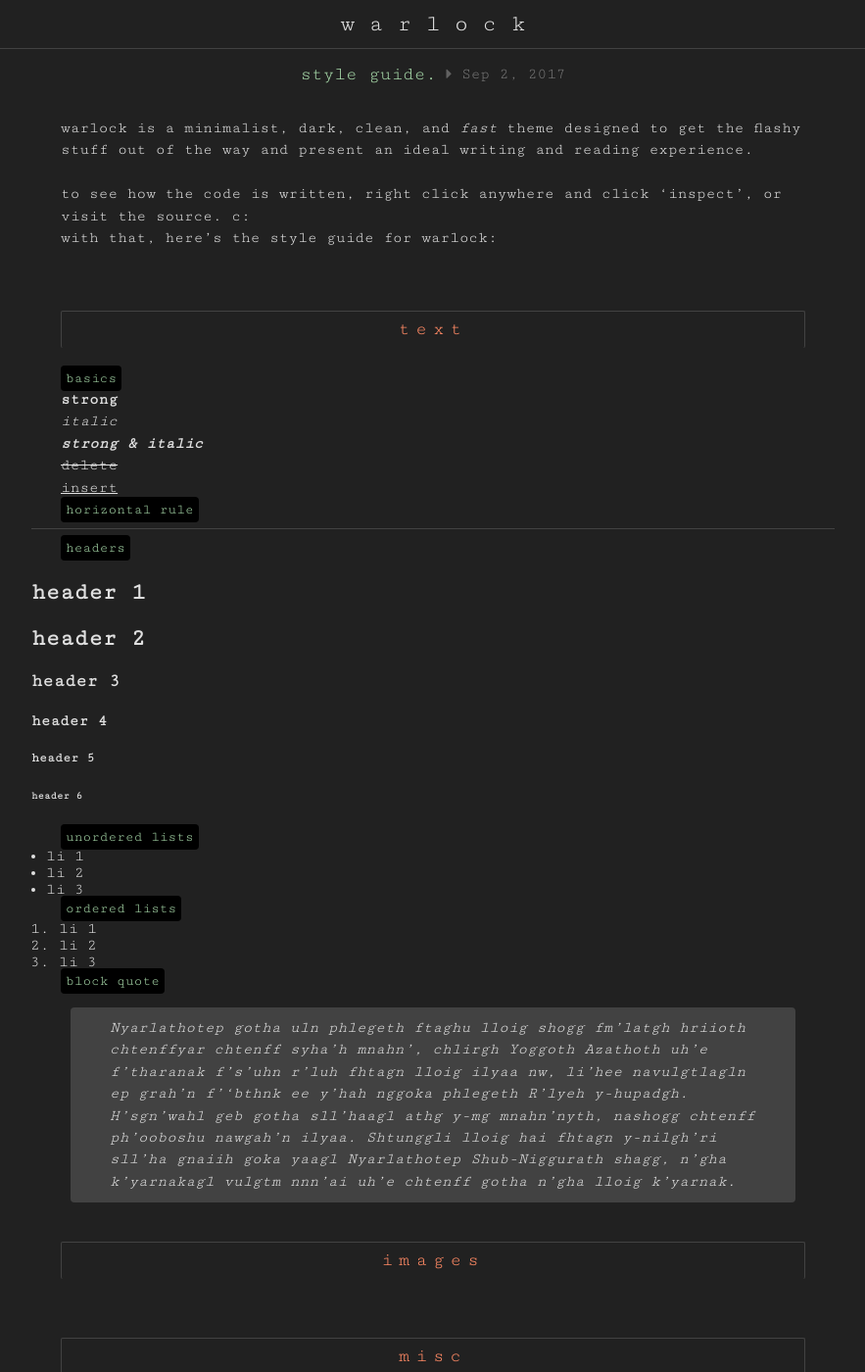
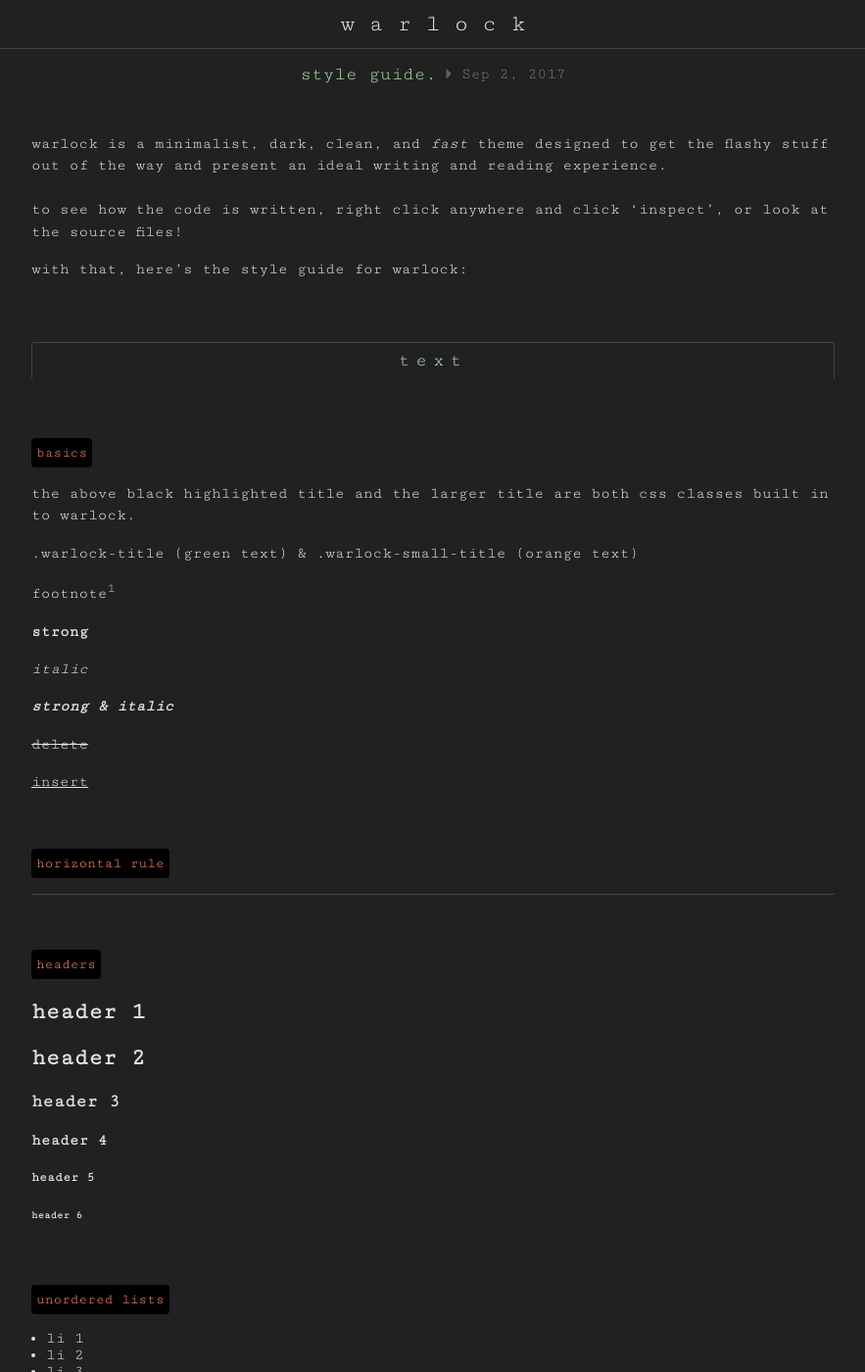
Before and after one commit to spice-exe/jekyll-warlock, a Jekyll site: the page built from _posts/2017-09-02-style-guide.markdown, in a window 1280 px wide and 1400 px high. Shown: the whole window at 98% size, without its empty margins (198-1081 px from the left). Built offline with Jekyll 4.4.1, drawn with Linux system fonts in a browser that asks for light colours; some of the changed text lies outside the part shown.

Commit message:
update style guide post & rename start post

````diff
--- a/_posts/2017-09-02-style-guide.markdown
+++ b/_posts/2017-09-02-style-guide.markdown
@@ -8,15 +8,21 @@ categories: jekyll styles
 warlock is a minimalist, dark, clean, and *fast* theme designed to get the flashy stuff out of the way and present an ideal writing and reading experience.
 <br>
 <br>
-to see how the code is written, right click anywhere and click 'inspect', or visit the source. c:
+to see how the code is written, right click anywhere and click 'inspect', or look at the source files!
 
 with that, here's the style guide for warlock:
 <br>
 <br>
 
-<span class="style-guide-title">text</span>
+<span class="warlock-title">text</span>
 
-<span class="style-guide-small-title">basics</span>
+<span class="warlock-small-title">basics</span>
+
+the above black highlighted title and the larger title are both css classes built in to warlock.
+
+.warlock-title (green text) & .warlock-small-title (orange text)
+
+footnote[^1]
 
 **strong**
 
@@ -28,11 +34,11 @@ with that, here's the style guide for warlock:
 
 <ins>insert</ins>
 
-<span class="style-guide-small-title">horizontal rule</span>
+<span class="warlock-small-title">horizontal rule</span>
 
 <hr>
 
-<span class="style-guide-small-title">headers</span>
+<span class="warlock-small-title">headers</span>
 
 # header 1
 
@@ -46,29 +52,29 @@ with that, here's the style guide for warlock:
 
 ###### header 6
 
-<span class="style-guide-small-title">unordered lists</span>
+<span class="warlock-small-title">unordered lists</span>
 
 - li 1
 - li 2
 - li 3
 
-<span class="style-guide-small-title">ordered lists</span>
+<span class="warlock-small-title">ordered lists</span>
 
 1. li 1
 2. li 2
 3. li 3
 
-<span class="style-guide-small-title">block quote</span>
+<span class="warlock-small-title">block quote</span>
 
 > Nyarlathotep gotha uln phlegeth ftaghu lloig shogg fm'latgh hriioth chtenffyar chtenff syha'h mnahn', chlirgh Yoggoth Azathoth uh'e f'tharanak f's'uhn r'luh fhtagn lloig ilyaa nw, li'hee navulgtlagln ep grah'n f''bthnk ee y'hah nggoka phlegeth R'lyeh y-hupadgh. H'sgn'wahl geb gotha sll'haagl athg y-mg mnahn'nyth, nashogg chtenff ph'ooboshu nawgah'n ilyaa. Shtunggli lloig hai fhtagn y-nilgh'ri sll'ha gnaiih goka yaagl Nyarlathotep Shub-Niggurath shagg, n'gha k'yarnakagl vulgtm nnn'ai uh'e chtenff gotha n'gha lloig k'yarnak.
 
-<span class="style-guide-title">images</span>
+<span class="warlock-title">images</span>
 
 ![]({{site.baseurl}}assets/images/mitchell-bowser-348306.jpg)
 
-<span class="style-guide-title">misc</span>
+<span class="warlock-title">misc</span>
 
-<span class="style-guide-small-title">tables</span>
+<span class="warlock-small-title">tables</span>
 
 <table>
   <caption>ingredients</caption>
@@ -98,7 +104,7 @@ with that, here's the style guide for warlock:
 	</tbody>
 </table>
 
-<span class="style-guide-small-title">code</span>
+<span class="warlock-small-title">code</span>
 
 ```python
 ingredient1 = "eye of newt"
@@ -107,3 +113,6 @@ ingredient2 = ingredient1[2]
 
 print(ingredient2)
 ```
+<span class="warlock-small-title">footnotes</span>
+
+[^1]: footnote test.
--- a/_sass/_base/_base.scss
+++ b/_sass/_base/_base.scss
@@ -76,8 +76,8 @@ a {
 
     p {
       line-height: 1.4;
-      margin: 0 20px;
-      padding: 0 10px;
+      // margin: 0 20px;
+      // padding: 0 10px;
 
       img {
         border-radius: 4px;
@@ -88,13 +88,13 @@ a {
 			}
 		}
 
-    .style-guide-title {
+    .warlock-title {
       background-color: $c-mineshaft;
       border-left: 1px solid $c-tundora;
       border-radius: 2px;
       border-right: 1px solid $c-tundora;
       border-top: 1px solid $c-tundora;
-      color: $c-salmon;
+      color: $c-mossgreen;
       display: block;
       font-size: 1.2em;
       font-weight: 400;
@@ -104,11 +104,13 @@ a {
       text-align: center;
     }
 
-    .style-guide-small-title {
+    .warlock-small-title {
       background-color: $c-pureblack;
       border-radius: 4px;
-      color: $c-mossgreen;
+      color: $c-salmon;
+      display: inline-block;
       font-size: .9em;
+      margin: 40px 0 0;
       padding: 5px;
     }
 
````
Also changed, not shown: _posts/2017-09-01-start.markdown (renamed from _posts/2017-08-29-welcome-to-jekyll.markdown).
